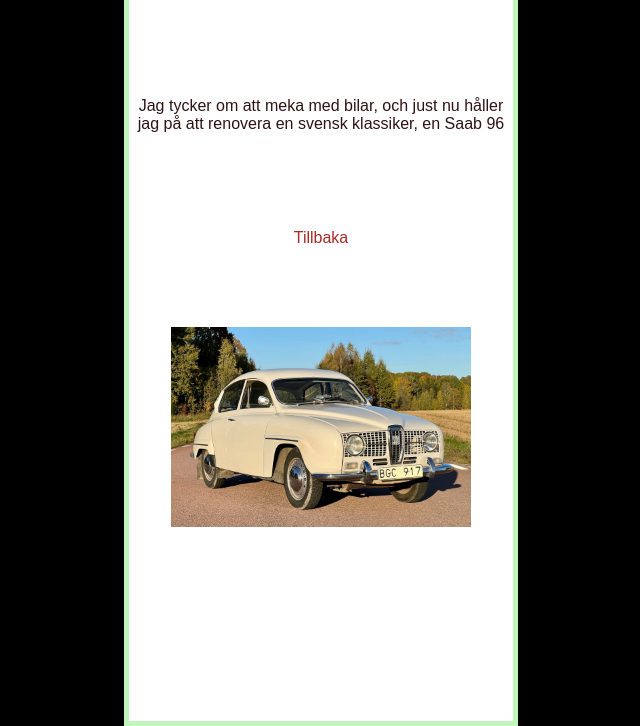
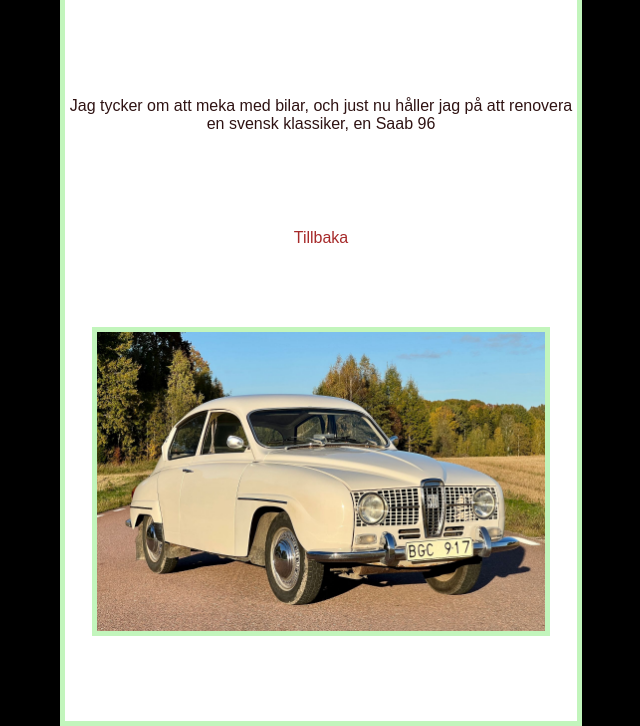
Before and after one commit to karikrabbi/intresse, a plain HTML site: page intres1.html in a window 1280 px wide. Shown: the part 84-810 px from the top of the page, without its empty margins (324-964 px from the left). Drawn offline with Linux system fonts and the light colour scheme.

Commit message:
Update projekter.css

```diff
--- a/projekter.css
+++ b/projekter.css
@@ -49,9 +49,9 @@ a, a:visited, a:active{
     padding: 0%;
     margin: 0%;
     height: 100vh;
-    width: 30vw;
+    width: 40vw;
     background-color: white;
-    margin-left: 35%;
+    margin-left: 30%;
     border:5px solid rgb(194, 245, 188);
     text-align: center;
     font-family: Arial, sans-serif;
@@ -83,9 +83,8 @@ a, a:visited, a:active{
 }
 
 .imga{
-    width: auto;
-    height: 25vh;
-
+    width: 35vw;
+    border: 5px solid rgb(194, 245, 188);
 }
 
 .brod{
```
